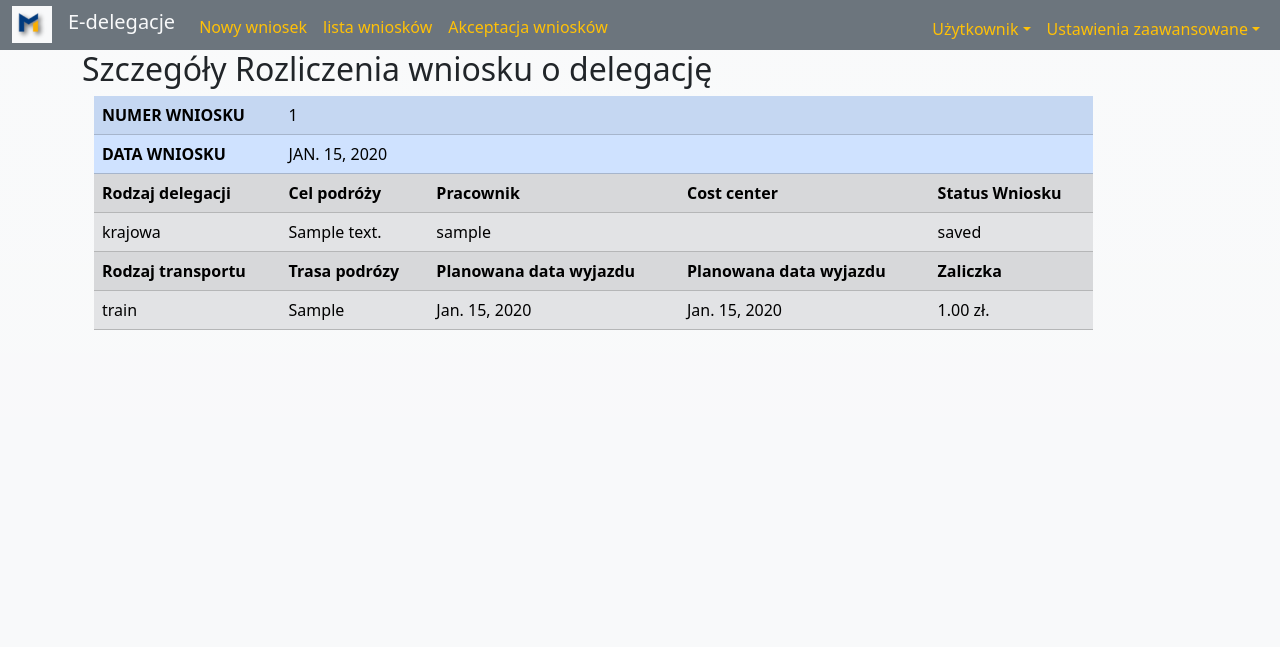
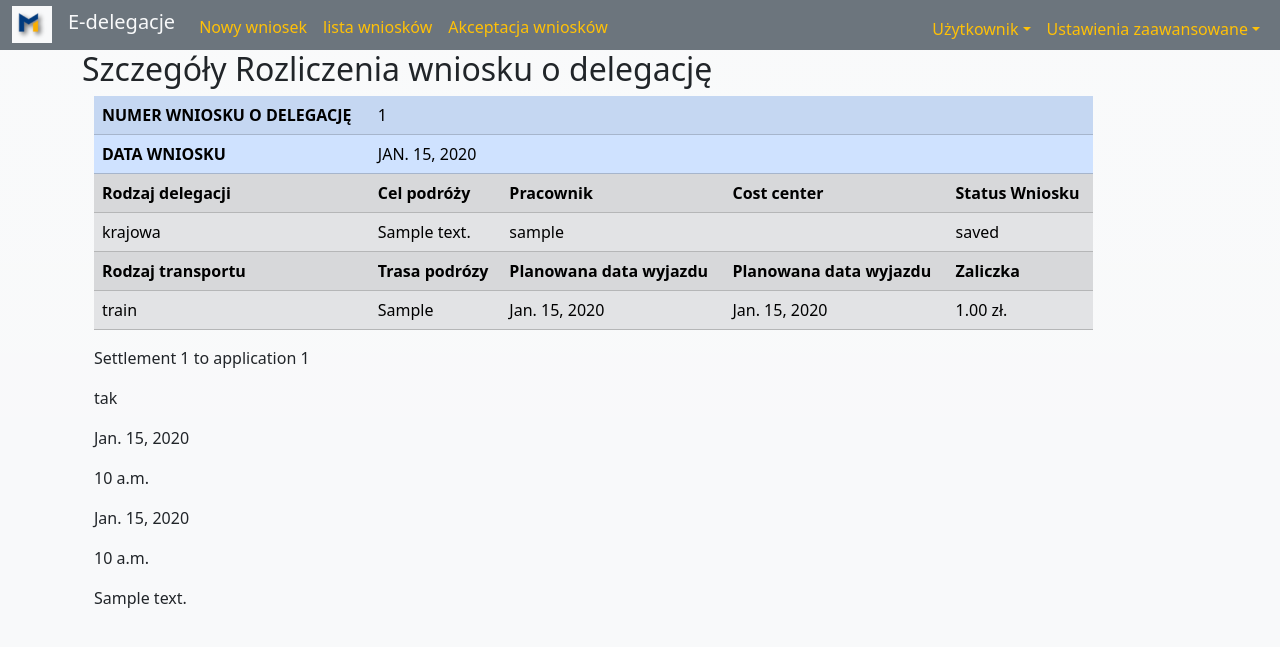
Before and after one commit to lszczesniak/E-delegacje, a Django app: page /e-delegacje/settlement-details/1 in a window 1280 px wide. Shown: the top 647 px of the page. Run offline with Django 3.2, Linux system fonts and the light colour scheme; tables that the repository leaves empty hold one stand-in row (values such as "Sample post"); some libraries are stand-ins or nearby versions.

Commit message:
adding templates settlement info

```diff
--- a/e_delegacje/models.py
+++ b/e_delegacje/models.py
@@ -109,21 +109,16 @@ class BtApplicationSettlement(models.Model):
         on_delete=models.CASCADE,
         related_name='bt_applications_settlements'
     )
-    # bt_application_id = models.ForeignKey(
-    #     BtApplication,
-    #     on_delete=models.CASCADE,
-    #     related_name='bt_applications_settlements'
-    # )
 
     def __str__(self):
-        return f'{self.bt_application_id}'
+        return f'Settlement {self.id} to application {self.bt_application_id.id}'
 
 
 class BtApplicationSettlementInfo(models.Model):
     bt_application_settlement = models.OneToOneField(
         BtApplicationSettlement,
         on_delete=models.CASCADE,
-        related_name='bt_application'
+        related_name='bt_application_info'
     )
     bt_completed = models.CharField(max_length=25, choices=[('tak', 'tak'), ('nie', 'nie')])
     bt_start_date = models.DateField()
--- a/e_delegacje/templates/bt_applications_list.html
+++ b/e_delegacje/templates/bt_applications_list.html
@@ -23,20 +23,24 @@
             </td>
 
                 <td>
+                    {% if not item.bt_applications_settlements %}
                     <button class="btn-outline-secondary" type="submit">
               <a class="btn-warning bg-transparent"
                  href="{% url 'e_delegacje:settlement-create' pk=item.id %}">
+
                 Rozlicz wniosek
             </a>
         </button>
+                    {% endif %}
             </td>
+
             <td>
             {% if item.bt_applications_settlements %}
 
                 <button class="btn-outline-secondary" type="submit">
                   <a class="btn-warning bg-transparent"
                      href="{% url 'e_delegacje:settlement-details' pk=item.bt_applications_settlements.pk %}">
-                    Zobacz rozliczenie wniosku nr
+                    Zobacz rozliczenie wniosku
                 </a>
                 </button>
             {% endif %}
--- a/e_delegacje/templates/bt_settlement_details.html
+++ b/e_delegacje/templates/bt_settlement_details.html
@@ -7,7 +7,7 @@
           <div class="col-11">
               <table class="table table-secondary table-striped">
                   <tr class="table table-primary table-striped text-uppercase">
-                      <td class="fw-bold">Numer Wniosku</td>
+                      <td class="fw-bold">Numer Wniosku o delegację</td>
                       <td colspan="4">{{ object.bt_application_id.id }}</td>
 
                   </tr>
@@ -64,8 +64,33 @@
 
               </table>
 
+{#tu będzie jakiś if który musi sprawdzić czy obiekt settlement info istnieje i jak tak to go pokaże#}
+
+
             </div>
+    <div class="row">
+    {% if settlement_info %}
+        {% for info in settlement_info %}
+        <p>{{ info.bt_application_settlement }}</p>
+            <p>{{ info.bt_completed }}</p>
+            <p>{{ info.bt_start_date }}</p>
+            <p>{{ info.bt_start_time }}</p>
+            <p>{{ info.bt_end_date }}</p>
+            <p>{{ info.bt_end_time }}</p>
+            <p>{{ info.advance_payment }}</p>
 
+        {% endfor %}
+    {% else %}
+        <div class="col-2">
+            <button class="btn-warning" type="submit">
+                  <a class="btn-danger bg-transparent"
+                     href="{% url 'e_delegacje:settlement-info-create' pk=object.id %}">
+                      dodaj info
+                  </a>
+            </button>
+        </div>
+    {% endif %}
+</div>
 
 
         </div>
--- a/e_delegacje/templates/settlement_subform_info.html
+++ b/e_delegacje/templates/settlement_subform_info.html
@@ -1,7 +1,7 @@
 {% extends "base.html" %}
 {% block content %}
 
-  <h2>Szczegóły Rozliczenia wniosku o delegację </h2>
+  <h2>Rozliczenie wniosku o delegację - informacje ogólne</h2>
 
 
 <div class="col-8 align-items-start">
@@ -10,8 +10,11 @@
             <table class="table table-striped table-secondary">
                  {{ form.as_table }}
                 </table>
+{#        <input name="settlement_id" value=settlement_id hidden>#}
         <input type="submit" value="Zapisz">
     </form>
 </div>
 
+
+
   {% endblock %}
--- a/e_delegacje/urls.py
+++ b/e_delegacje/urls.py
@@ -9,7 +9,6 @@ from e_delegacje.views import (
     BtApplicationSettlementCreateView,
     BtApplicationSettlementsListView,
     BtApplicationSettlementDetailView,
-    BtApplicationSettlementInfoCreateView,
     BtApplicationSettlementMileageCreateView,
     BtApplicationSettlementCostCreateView,
     BtApplicationSettlementFeedingCreateView,
--- a/e_delegacje/views.py
+++ b/e_delegacje/views.py
@@ -88,14 +88,10 @@ class BtApplicationSettlementView(DetailView):
 
 class BtApplicationSettlementCreateView(View):
     def get(self, request, pk):
-        # if BtApplicationSettlement.object.get(bt_application_id=pk).exists():
-        #     raise Exception("Rozliczenie już istnieje")
-        # else:
         settlement = BtApplicationSettlement.objects.create(bt_application_id=BtApplication.objects.get(id=pk))
         settlement.save()
-        settlement_id = BtApplicationSettlement.objects.last()
 
-        return HttpResponseRedirect(reverse("e_delegacje:settlement-details", args=[settlement_id.id]))
+        return HttpResponseRedirect(reverse("e_delegacje:settlement-details", args=[settlement.id]))
 
 
 class BtApplicationSettlementsListView(ListView):
@@ -107,40 +103,47 @@ class BtApplicationSettlementDetailView(DetailView):
 
     model = BtApplicationSettlement
     template_name = "bt_settlement_details.html"
-    extra_context = {'info_form': BtApplicationSettlementInfoForm}
+    extra_context = {'settlement_info': BtApplicationSettlementInfo.objects.all()}
 
 
-class BtApplicationSettlementInfoCreateFormView(FormView):
+class BtApplicationSettlementInfoCreateFormView(View):
 
-    template_name = "settlement_subform_info.html"
-    form_class = BtApplicationSettlementInfoForm
-    settlement_id = BtApplicationSettlement.objects.last()
-    # success_url = reverse_lazy("e_delegacje:settlement-details", args=[settlement_id.id])
+    def get(self, request, pk):
+        print(pk)
+        form = BtApplicationSettlementInfoForm()
+        return render(
+            request,
+            template_name="settlement_subform_info.html",
+            context={"form": form})
 
-    def form_valid(self, form):
-        result = super().form_valid(form)
-        bt_application_settlement = self.settlement_id
-        bt_completed = form.cleaned_data["bt_completed"]
-        bt_start_date = form.cleaned_data["bt_start_date"]
-        bt_start_time = form.cleaned_data["bt_start_time"]
-        bt_end_date = form.cleaned_data["bt_end_date"]
-        bt_end_time = form.cleaned_data["bt_end_time"]
+    def post(self, request, pk, *args, **kwargs):
+        form = BtApplicationSettlementInfoForm(request.POST)
+        print(pk)
+        if form.is_valid():
+            bt_application_settlement = BtApplicationSettlement.objects.get(id=pk)
+            bt_completed = form.cleaned_data["bt_completed"]
+            bt_start_date = form.cleaned_data["bt_start_date"]
+            bt_start_time = form.cleaned_data["bt_start_time"]
+            bt_end_date = form.cleaned_data["bt_end_date"]
+            bt_end_time = form.cleaned_data["bt_end_time"]
+            advance_payment = BtApplication.objects.get(
+                id=BtApplicationSettlement.objects.get(id=pk).bt_application_id.id
+            )
+            BtApplicationSettlementInfo.objects.create(
+                bt_application_settlement=bt_application_settlement,
+                bt_completed=bt_completed,
+                bt_start_date=bt_start_date,
+                bt_start_time=bt_start_time,
+                bt_end_date=bt_end_date,
+                bt_end_time=bt_end_time,
+                advance_payment=advance_payment
+            )
 
-        BtApplicationSettlementInfo.objects.create(
-            bt_application_settlement=bt_application_settlement,
-            bt_completed=bt_completed,
-            bt_start_date=bt_start_date,
-            bt_start_time=bt_start_time,
-            bt_end_date=bt_end_date,
-            bt_end_time=bt_end_time,
-        )
-        return result
+            return HttpResponseRedirect(reverse("e_delegacje:settlement-details", args=[pk]))
 
-
-class BtApplicationSettlementInfoCreateView(CreateView):
-    template_name = "settlement_subform_info.html"
-    model = BtApplicationSettlementInfo
-    fields = "__all__"
+        else:
+            print(form.errors)
+            return HttpResponseRedirect(reverse("e_delegacje:index"))
 
 
 class BtApplicationSettlementCostCreateView(CreateView):
```
Also changed, not shown: e_delegacje/forms.py (+12 -5 lines), e_delegacje/migrations/0008_auto_20210412_0057.py (added).
